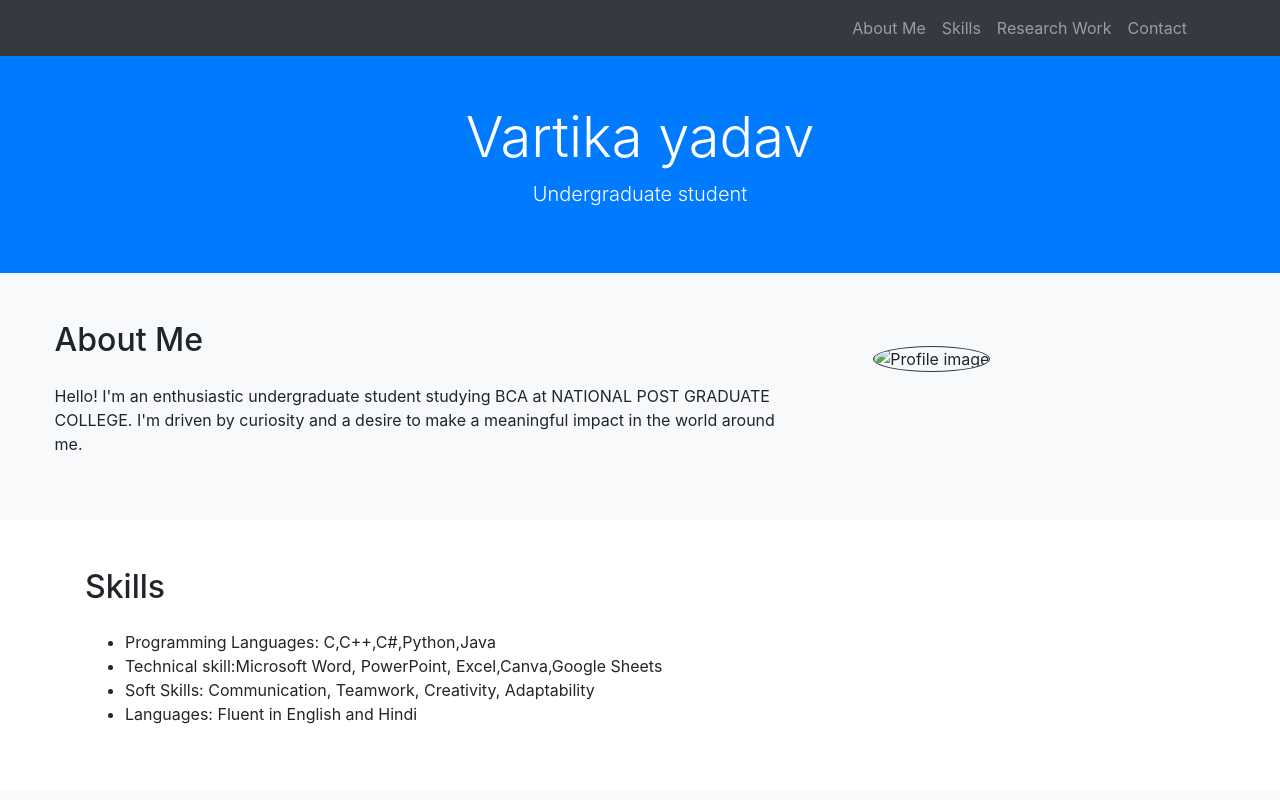
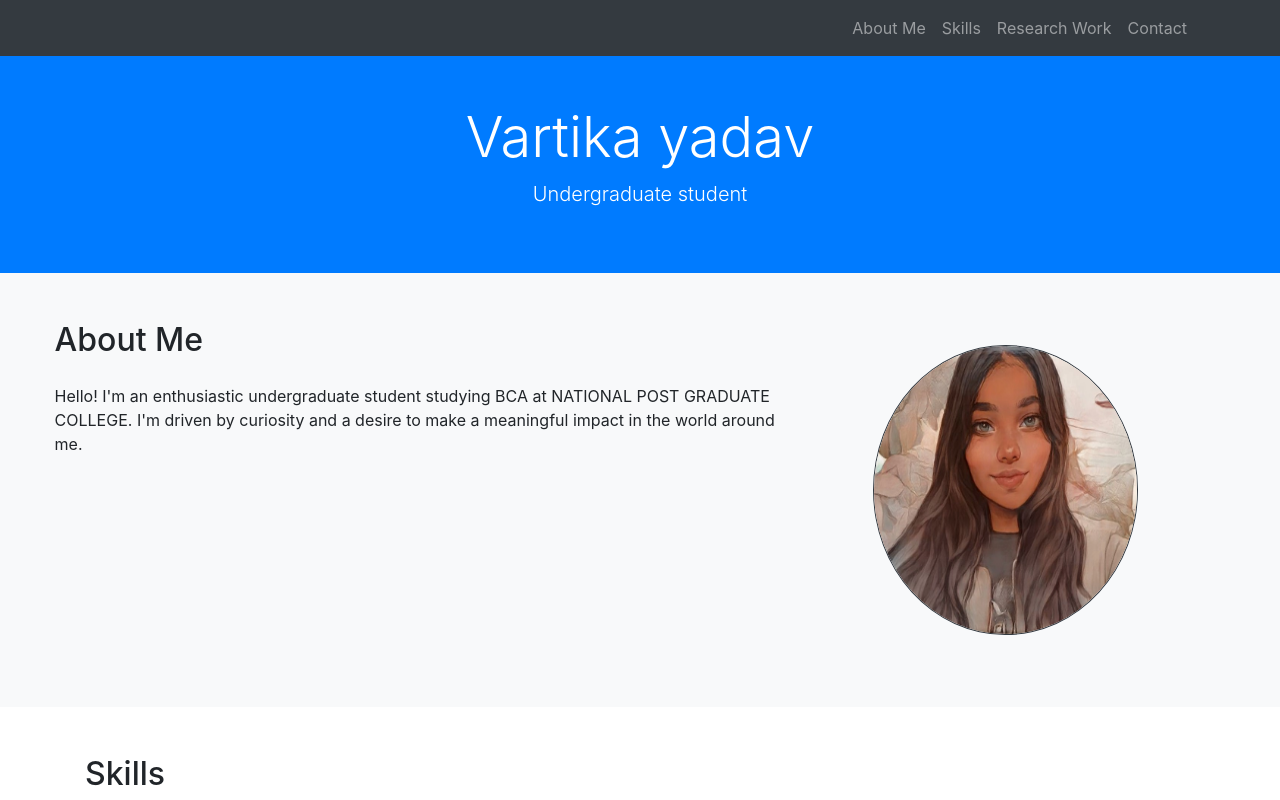
Before and after one commit to vartika111/portfolio, a plain HTML site: page index.html in a window 1280 px wide. Shown: the top 800 px of the page. Drawn offline with nearby package versions, Linux system fonts and the light colour scheme.

Commit message:
Update index.html

```diff
--- a/index.html
+++ b/index.html
@@ -49,7 +49,7 @@
         </div>
        <div class="col-4  my-4" style="height: 70%;">
             <!-- Circular image -->
-            <img src="./pic.jpg" alt="Profile image" class=" rounded-circle border border-4 border-dark" style="width: 65%; height: 290px;">
+            <img src="./Portfolio/pic.jpg" alt="Profile image" class=" rounded-circle border border-4 border-dark" style="width: 65%; height: 290px;">
 
         </div>
 
```
